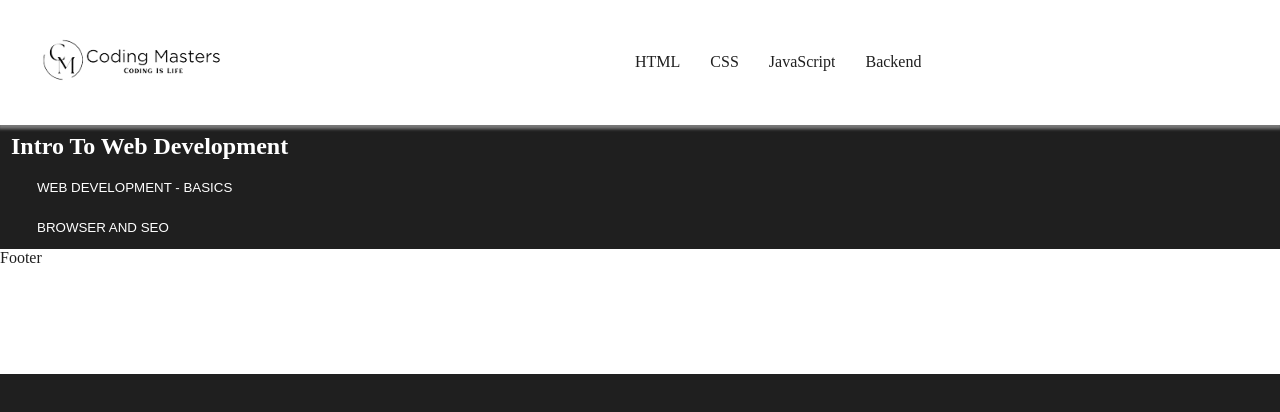
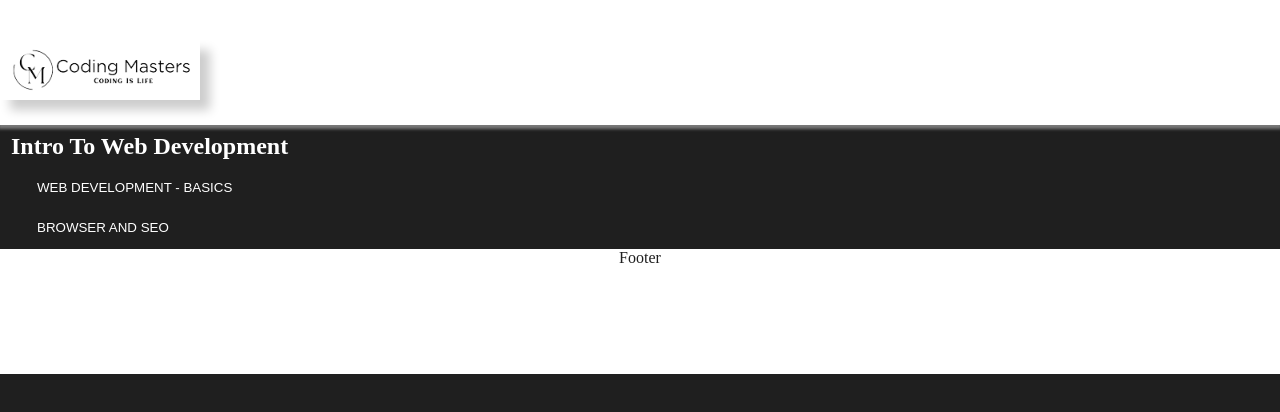
Before and after one commit to AbhayrajPaul/website, a plain HTML site: page index.html in a window 1280 px wide. Drawn offline with Linux system fonts and the light colour scheme.

Commit message:
Making Changes in header

```diff
--- a/index.html
+++ b/index.html
@@ -17,7 +17,7 @@
   <div class="unselectable">
 
     <!-- Header Tab -->
-    <header class="light-mode" id="Header">
+    <!-- <header class="light-mode" id="Header">
       <nav>
         <table id="header_table">
           <thead>
@@ -34,14 +34,34 @@
           </thead>
         </table>
       </nav>
+    </header> -->
+    <header class="light-mode" id="Header">
+      <nav>
+        <div id="logo_div">
+          <img src="Media/Logo Black.png" alt="Coding Masters" id="logo">
+        </div>
+        <div id="links">
+          <ul>
+            <li><a href="#">Home</a></li>
+            <li><a href="#">About</a></li>
+            <li><a href="#">Services</a></li>
+            <li><a href="#">Contact</a></li>
+          </ul>
+        </div>
+
+      </div>
+  <div id="color_modes"></div>
+  </nav>
   </header>
 
   <!-- Main Body -->
   <main>
     <div id="intro">
       <h2>Intro To Web Development</h2>
-        <li class="li_no_bullets"><a href=""><button class="btn">WEB DEVELOPMENT - BASICS</button></a></li>
-        <li class="li_no_bullets"><a href=""><button class="btn">BROWSER AND SEO</button></a></li>
+      <li class="li_no_bullets"><a href="0.2. WEB DEVELOPMENT - BASICS.html"><button class="btn">WEB DEVELOPMENT -
+            BASICS</button></a></li>
+      <li class="li_no_bullets"><a href="0.3. BROWSER AND SEO.html"><button class="btn">BROWSER AND SEO</button></a>
+      </li>
     </div>
     <div id="frontend">
       <div id="HTML"></div>
--- a/style.css
+++ b/style.css
@@ -46,6 +46,10 @@ header {
   padding-left: 425px;
 }
 
+nav div li {
+  display: inline;
+}
+
 /*Main*/
 
 /* Adjust size as per space here  */
@@ -60,6 +64,15 @@ footer {
   height: 125px;
   bottom: 0px;
   margin: 0px;
+  text-align: center;
+}
+
+/* Image Styles */
+img {
+  margin: 40px auto;
+  width: auto;
+  max-width: 90%;
+  box-shadow: 10px 10px 10px rgba(1, 1, 1, 0.2);
 }
 
 /* Button Styles */
```
Lines whose indentation alone changed are shown as unchanged.
